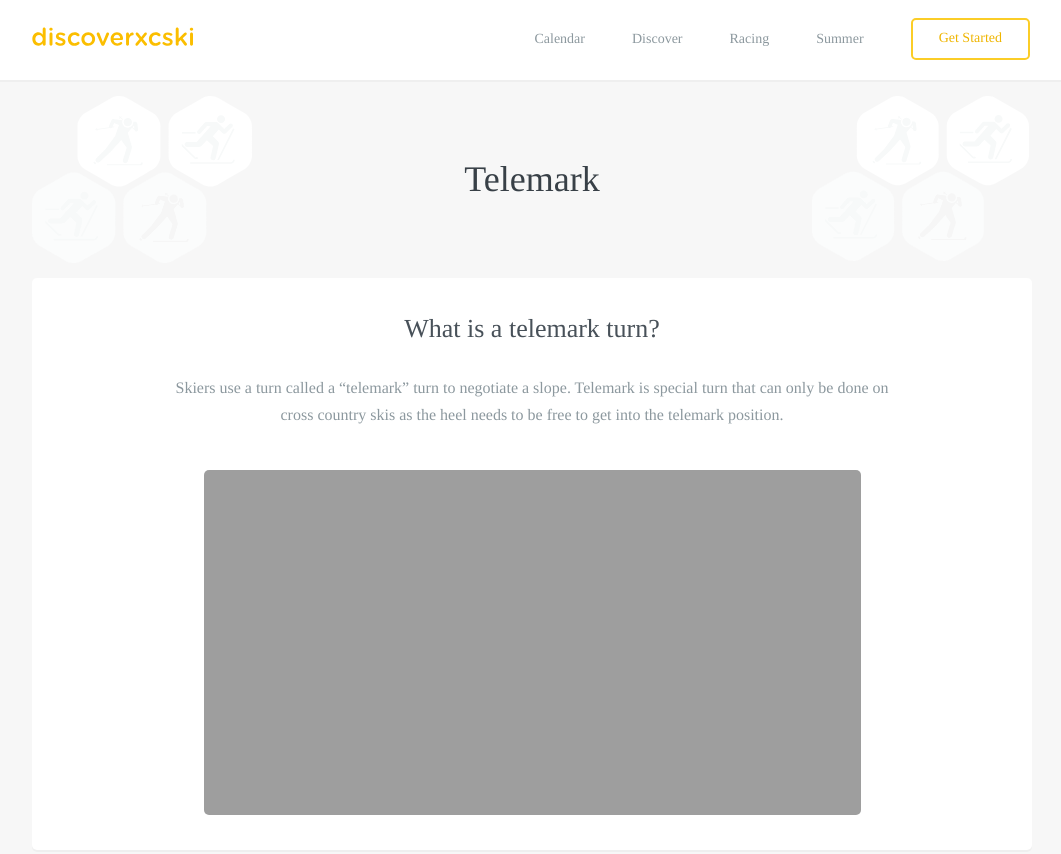
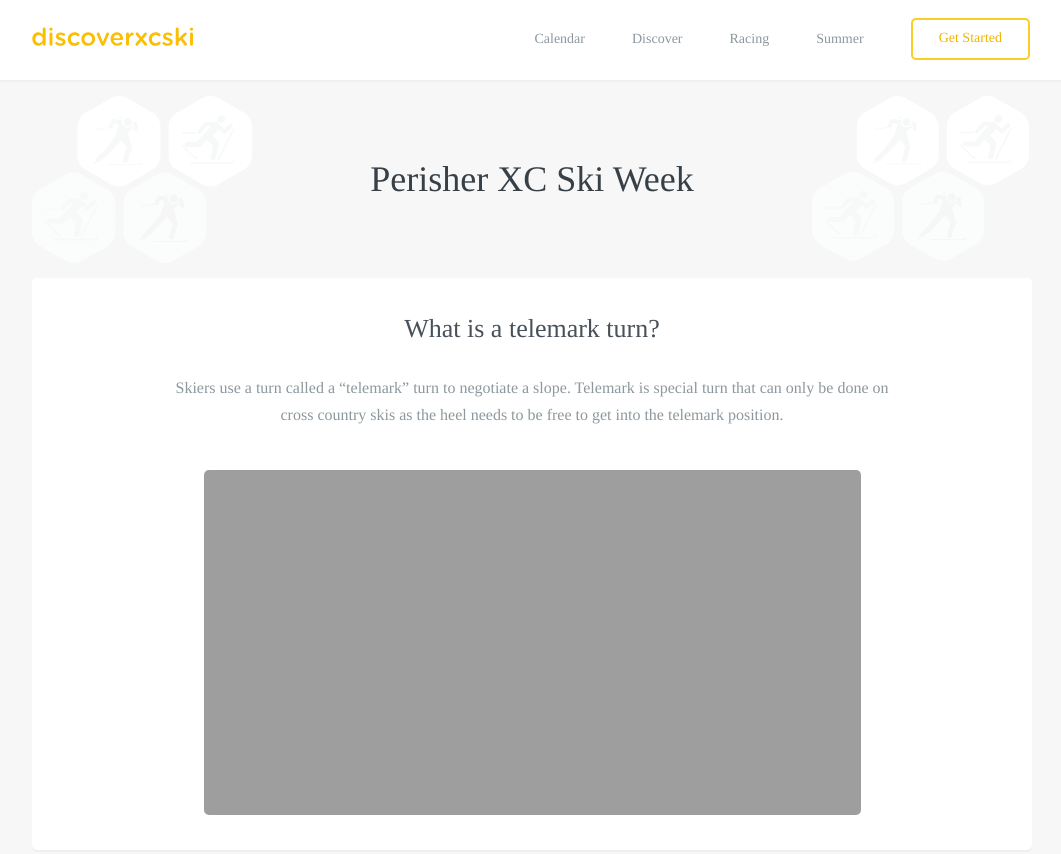
Before and after one commit to robcatto/robcatto.github.io, a Jekyll site: the page built from discoverxc/telemark/index.html, in a window 1280 px wide and 900 px high. Shown: the top 854 px of the window, without its empty margins (108-1169 px from the left). Built offline with Jekyll 4.4.1, drawn with Linux system fonts in a browser that asks for light colours; some web fonts are replaced; Markdown is read by kramdown in place of the engine named in the settings.

Commit message:
Update index.html

```diff
--- a/discoverxc/telemark/index.html
+++ b/discoverxc/telemark/index.html
@@ -12,7 +12,7 @@ layout: default
             </div>
 
             <section>
-                <h1>Telemark</h1>
+                <h1>Perisher XC Ski Week</h1>
             </section>
 
 
```
